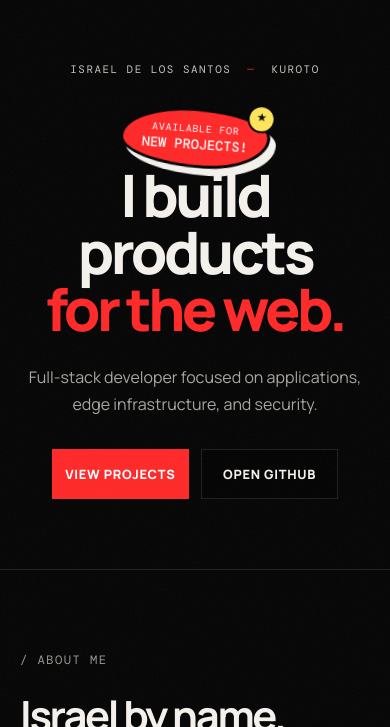
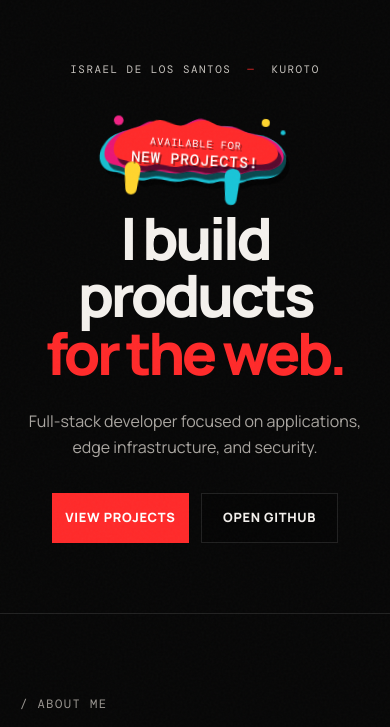
Before and after one commit to Kurotodev/Portafolio, a plain HTML site: page dist/index.html in a window 390 px wide. Shown: the part 59-786 px from the top of the page. Drawn offline with nearby package versions, Linux system fonts and the light colour scheme.

Commit message:
Update Site source

```diff
--- a/dist/index.html
+++ b/dist/index.html
@@ -41,7 +41,19 @@
         <div class="hero-inner reveal">
           <div class="hero-mini">
             <p class="hero-identity">Israel De Los Santos <i>—</i> Kuroto</p>
-            <div class="availability-sticker" aria-label="Available for new projects"><span>Available for</span><strong>new projects!</strong><i aria-hidden="true">★</i></div>
+            <div class="availability-sticker" aria-label="Available for new projects">
+              <svg class="paint-splash" viewBox="0 0 260 130" aria-hidden="true">
+                <path class="paint-layer paint-cyan" d="M17 55C28 36 49 40 64 30C79 20 88 39 103 34C119 29 124 14 141 23C155 31 165 20 180 28C196 37 208 29 225 39C243 49 248 65 237 78C226 91 208 85 193 92C179 99 170 90 157 95C143 101 134 89 119 95C102 101 89 91 74 96C57 102 45 89 30 89C12 88 7 69 17 55Z" />
+                <path class="paint-layer paint-magenta" d="M25 49C37 35 52 37 66 27C79 18 91 34 106 30C121 26 130 11 145 21C159 30 169 21 184 28C199 35 214 31 229 42C241 51 243 63 233 71C222 80 207 75 193 81C178 88 169 78 154 84C140 89 130 80 115 85C99 90 86 81 71 86C54 92 43 81 30 80C15 78 14 61 25 49Z" />
+                <path class="paint-layer paint-red" d="M36 43C49 31 61 34 74 25C87 16 99 29 112 27C128 23 136 14 150 22C163 29 174 24 188 30C202 35 215 34 226 44C235 52 234 61 225 66C214 73 202 67 190 73C177 79 166 70 153 76C139 81 128 72 115 77C100 82 89 73 76 78C61 83 50 74 39 73C26 71 26 53 36 43Z" />
+                <path class="paint-drop paint-drop-one" d="M53 75C61 75 65 81 63 89L60 109C59 118 47 118 46 109L44 88C43 80 47 75 53 75Z" />
+                <path class="paint-drop paint-drop-two" d="M178 77C185 77 189 82 187 90L184 116C183 124 172 124 170 116L168 90C167 82 171 77 178 77Z" />
+                <circle class="paint-drop paint-dot-one" cx="33" cy="25" r="6" />
+                <circle class="paint-drop paint-dot-two" cx="215" cy="18" r="5" />
+                <circle class="paint-drop paint-dot-three" cx="237" cy="29" r="3" />
+              </svg>
+              <span class="sticker-copy"><small>Available for</small><strong>new projects!</strong></span>
+            </div>
             <h1>I build products<br /><em>for the web.</em></h1>
             <p class="hero-lead">
               Full-stack developer focused on applications, edge infrastructure, and security.
--- a/dist/styles.css
+++ b/dist/styles.css
@@ -597,10 +597,109 @@ footer .brand { color: var(--ink); }
 }
 .hero h1, .hero-lead, .hero-identity { width: 100%; text-align: center; }
 
+/* Layered paint-splash availability animation */
+.availability-sticker {
+  top: -.35rem;
+  right: -3.5rem;
+  width: 250px;
+  height: 130px;
+  min-width: 0;
+  padding: 0;
+  color: white;
+  background: transparent;
+  border: 0;
+  border-radius: 0;
+  box-shadow: none;
+  transform: rotate(4deg);
+}
+.paint-splash { position: absolute; inset: 0; display: block; width: 100%; height: 100%; overflow: visible; }
+.paint-layer, .paint-drop {
+  opacity: 0;
+  transform-box: fill-box;
+  transform-origin: center;
+}
+.paint-layer { transform: scale(.12) rotate(-14deg); filter: drop-shadow(5px 7px 0 rgba(0,0,0,.62)); }
+.paint-cyan { fill: #18bdd0; }
+.paint-magenta { fill: #e91675; }
+.paint-red { fill: #ff2a2a; }
+.paint-drop { transform: translateY(-18px) scale(.2); }
+.paint-drop-one, .paint-dot-two { fill: #ffd52d; }
+.paint-drop-two, .paint-dot-three { fill: #19c5d8; }
+.paint-dot-one { fill: #f02284; }
+.sticker-copy {
+  position: absolute;
+  z-index: 2;
+  top: 44px;
+  left: 50%;
+  display: grid;
+  width: 170px;
+  place-items: center;
+  opacity: 0;
+  color: white;
+  font-family: var(--font-mono);
+  line-height: 1.05;
+  text-align: center;
+  text-shadow: 2px 2px 0 rgba(0,0,0,.42);
+  text-transform: uppercase;
+  transform: translateX(-50%) scale(.72) rotate(-3deg);
+}
+.availability-sticker .sticker-copy small { font-size: .64rem; letter-spacing: .09em; }
+.availability-sticker .sticker-copy strong { margin-top: .2rem; font-size: .94rem; font-weight: 500; }
+.hero-inner .availability-sticker { opacity: 1; transform: rotate(4deg); }
+.hero-inner.visible .availability-sticker { animation: paint-sticker-float 4s 1.8s ease-in-out infinite; }
+.hero-inner.visible .paint-cyan { animation: paint-bloom .62s .43s cubic-bezier(.18,1.35,.34,1) forwards; }
+.hero-inner.visible .paint-magenta { animation: paint-bloom .58s .55s cubic-bezier(.18,1.35,.34,1) forwards; }
+.hero-inner.visible .paint-red { animation: paint-bloom .54s .67s cubic-bezier(.18,1.35,.34,1) forwards; }
+.hero-inner.visible .paint-drop-one { animation: paint-drip .5s .78s cubic-bezier(.2,1.35,.35,1) forwards; }
+.hero-inner.visible .paint-drop-two { animation: paint-drip .5s .86s cubic-bezier(.2,1.35,.35,1) forwards; }
+.hero-inner.visible .paint-dot-one { animation: paint-drip .42s .72s cubic-bezier(.2,1.35,.35,1) forwards; }
+.hero-inner.visible .paint-dot-two { animation: paint-drip .42s .82s cubic-bezier(.2,1.35,.35,1) forwards; }
+.hero-inner.visible .paint-dot-three { animation: paint-drip .42s .9s cubic-bezier(.2,1.35,.35,1) forwards; }
+.hero-inner.visible .sticker-copy { animation: paint-copy-in .52s 1.05s cubic-bezier(.2,1.35,.35,1) forwards; }
+
+@keyframes paint-bloom {
+  0% { opacity: 0; transform: scale(.12) rotate(-14deg); }
+  72% { opacity: 1; transform: scale(1.08) rotate(2deg); }
+  100% { opacity: 1; transform: scale(1) rotate(0); }
+}
+@keyframes paint-drip {
+  0% { opacity: 0; transform: translateY(-18px) scale(.2); }
+  70% { opacity: 1; transform: translateY(4px) scale(1.12); }
+  100% { opacity: 1; transform: translateY(0) scale(1); }
+}
+@keyframes paint-copy-in {
+  0% { opacity: 0; transform: translateX(-50%) scale(.72) rotate(-3deg); }
+  70% { opacity: 1; transform: translateX(-50%) scale(1.08) rotate(1deg); }
+  100% { opacity: 1; transform: translateX(-50%) scale(1) rotate(0); }
+}
+@keyframes paint-sticker-float {
+  0%, 100% { transform: rotate(4deg) translateY(0); }
+  50% { transform: rotate(2.5deg) translateY(-4px); }
+}
+
+@media (max-width: 1040px) {
+  .availability-sticker { top: 0; right: -.5rem; width: 220px; height: 116px; }
+  .sticker-copy { top: 39px; transform: translateX(-50%) scale(.72) rotate(-3deg); }
+}
+
+@media (max-width: 560px) {
+  .availability-sticker {
+    position: relative;
+    top: auto;
+    right: auto;
+    width: 210px;
+    height: 108px;
+    margin: .65rem auto -.2rem;
+  }
+  .sticker-copy { top: 36px; }
+}
+
 @media (prefers-reduced-motion: reduce) {
   .hero-inner .availability-sticker {
     opacity: 1;
     transform: rotate(4deg);
     animation: none !important;
   }
+  .paint-layer, .paint-drop { opacity: 1; transform: none; animation: none !important; }
+  .sticker-copy { opacity: 1; transform: translateX(-50%); animation: none !important; }
 }
```
